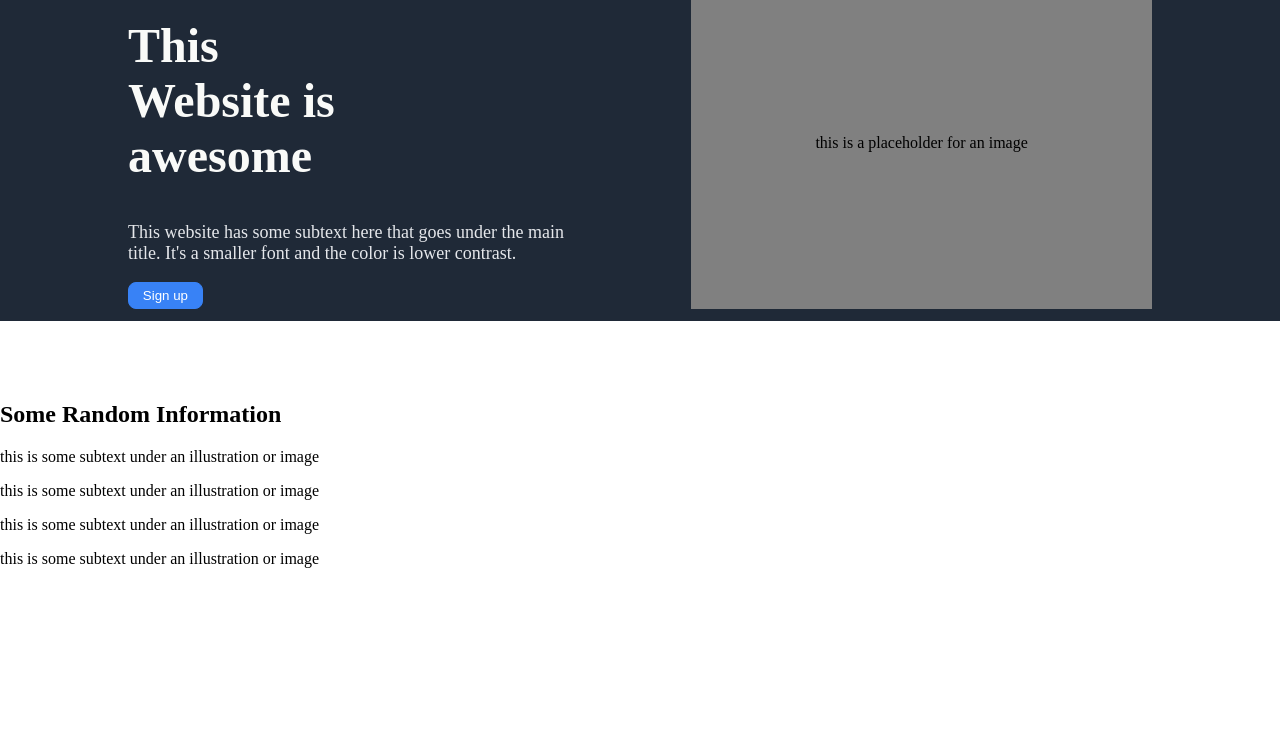
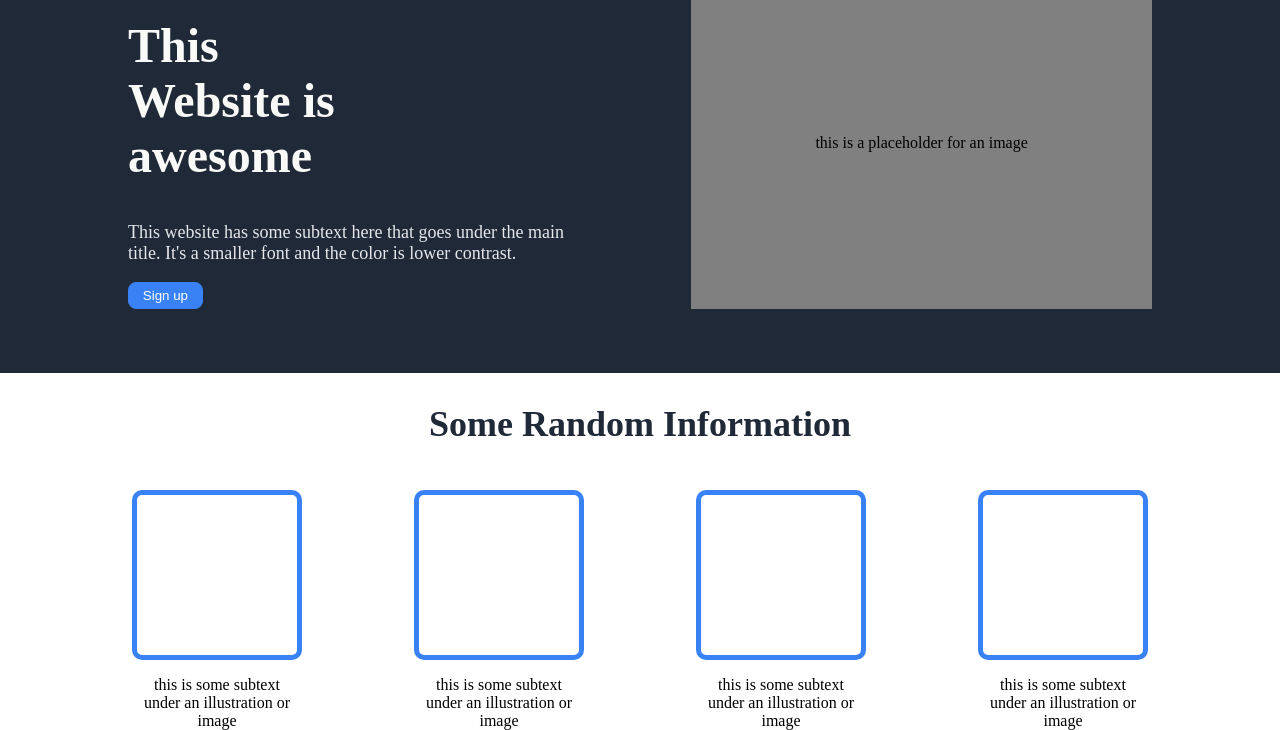
Before and after one commit to kyoung-haines/novatechlandingpage, a plain HTML site: page index.html in a window 1280 px wide. Shown: the part 195-925 px from the top of the page. Before the commit the page ends 800 px from the top, so only its background shows below. Drawn offline with Linux system fonts and the light colour scheme.

Commit message:
Complete bullet box section Added the Bullet Box section below the HERO. All HTML has been added, and the styling has been completed in styles/styles.css.

```diff
--- a/index.html
+++ b/index.html
@@ -33,7 +33,7 @@
             </article>
         </header>
         <main>
-           <h2>Some Random Information</h2>
+           <h2 class="bullets-header">Some Random Information</h2>
            <section class="bullets-container">
             <article class="bullet-box">
                 <!-- Image Container -->
--- a/styles/styles.css
+++ b/styles/styles.css
@@ -11,7 +11,7 @@ header {
     justify-content: center;
     align-items: flex-start;
     padding: 1% 10%;
-    margin-bottom: 5rem;
+    padding-bottom: 5%;
 }
 
 header .header {
@@ -77,8 +77,46 @@ article .hero-subtext,
     justify-content: center;
 }
 
+main {
+    display: flex;
+    flex-direction: column;
+    align-items: center;
+}
+
 /* Bullet Boxes Styling */
+.bullets-header {
+    font-size: 36px;
+    color: #1F2937;
+    font-weight: 900
+}
 
+.bullets-container {
+    text-align: center;
+    display: flex;
+    justify-content: space-around;
+    gap: 2rem;
+}
+
+.bullet-box {
+    padding: 0px;
+    margin: 0px;
+    width: max-content;
+    display: flex;
+    flex-direction: column;
+    align-items: center;
+    justify-content: center;
+}
+
+.bullet-box figure {
+    height: 160px;
+    width: 160px;
+    border: 5px solid #3882F6;
+    border-radius: 10px;
+}
+
+figcaption {
+    width: 160px;
+}
 
 /* Button and Call to Action */
 button {
```
